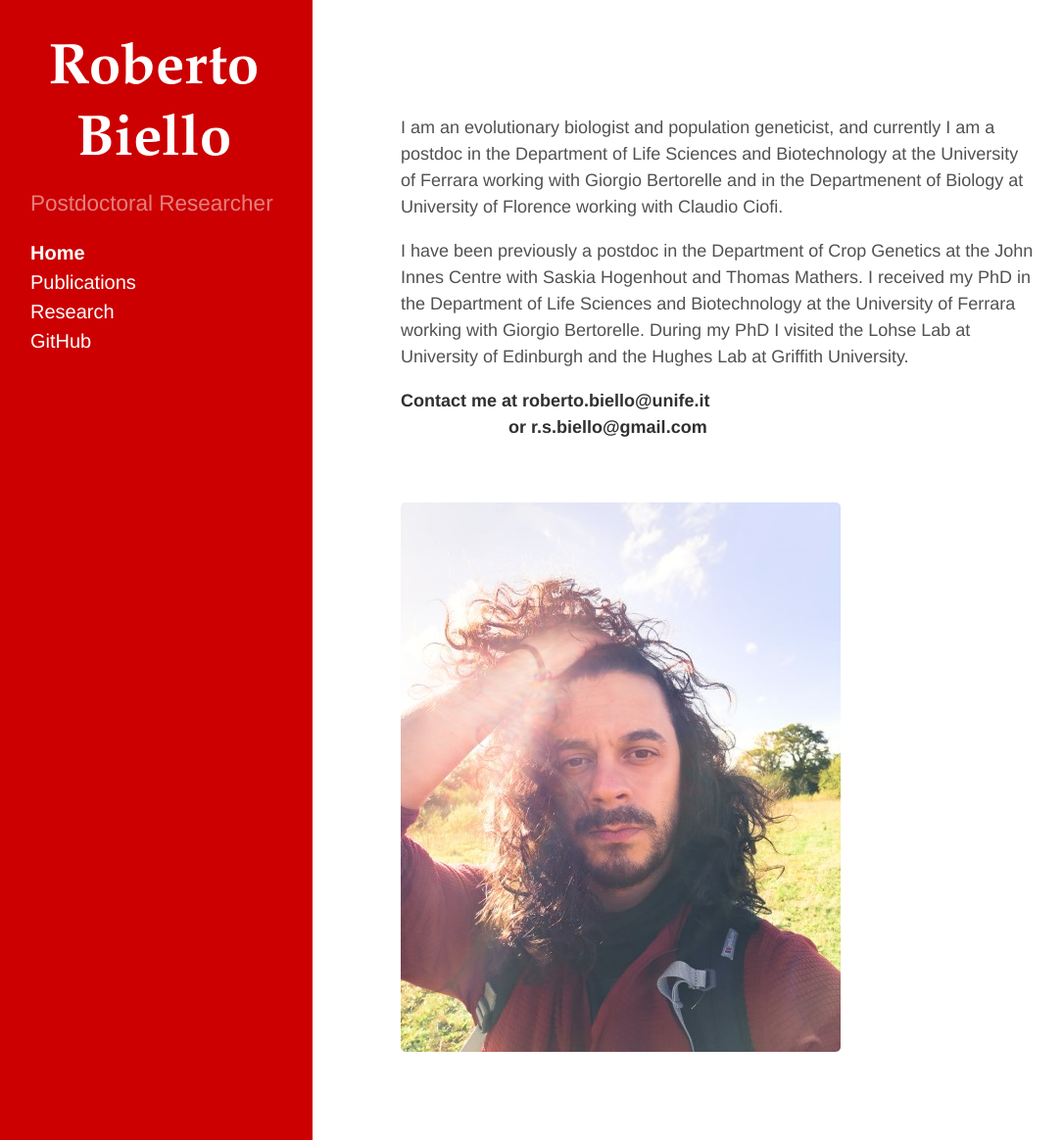
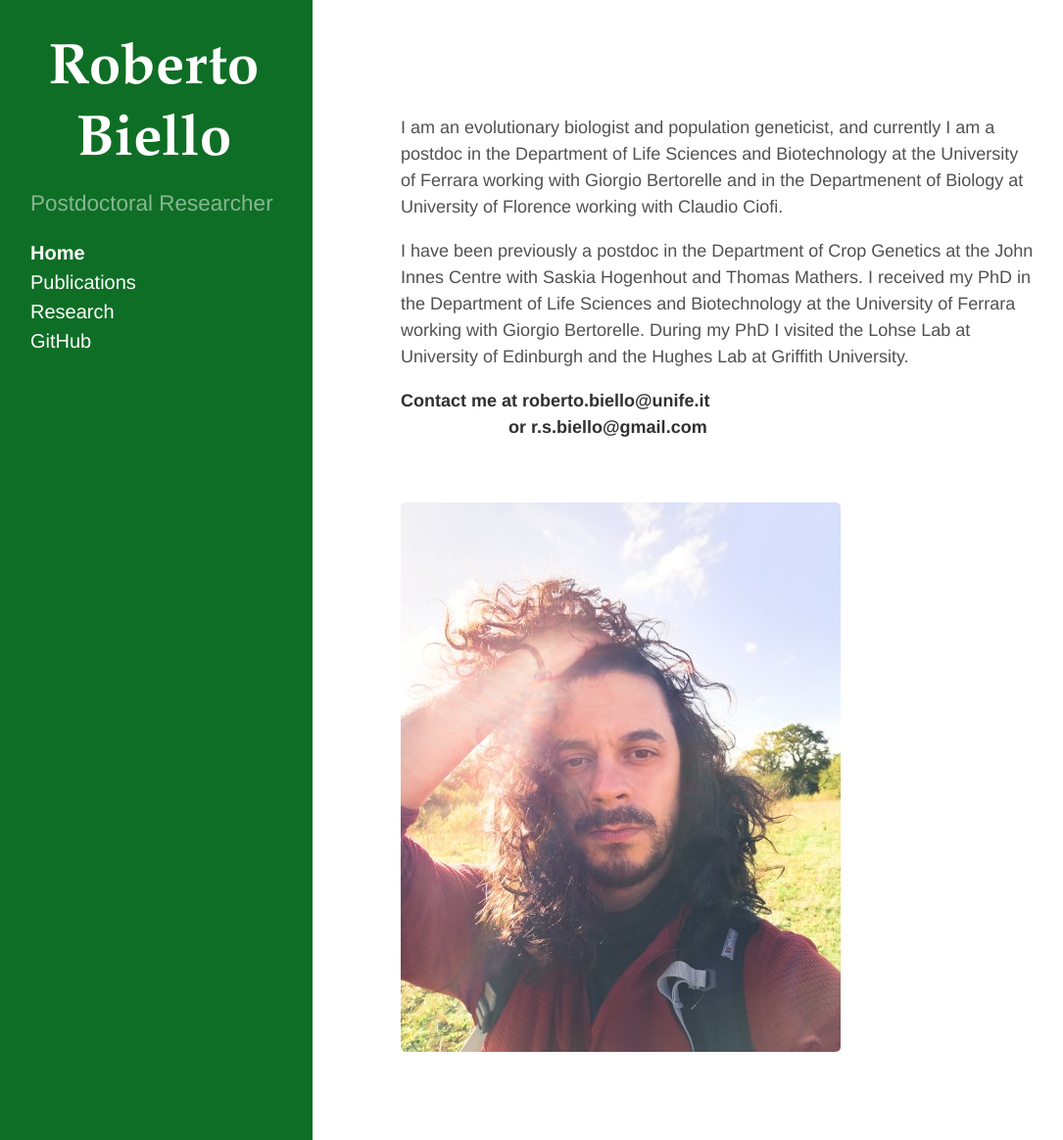
Before and after one commit to rsbiello/rsbiello.github.io, a Jekyll site: the page built from index.md, in a window 1280 px wide and 1164 px high. Shown: the whole window at 98% size, without its empty margins (5-1090 px from the left). Built offline with Jekyll 4.4.1, drawn with Linux system fonts in a browser that asks for light colours; Markdown is read by kramdown in place of the engine named in the settings.

Commit message:
Update hyde.css

```diff
--- a/public/css/hyde.css
+++ b/public/css/hyde.css
@@ -61,7 +61,7 @@ html {
   text-align: center;
   padding: 2rem 1rem;
   color: rgba(255,255,255,.5);
-  background-color: #CC0000; /* this edits background color of sidebar */
+  background-color: #0F6E25; /* this edits background color of sidebar */
 }
 @media (min-width: 48rem) {
   .sidebar {
```
